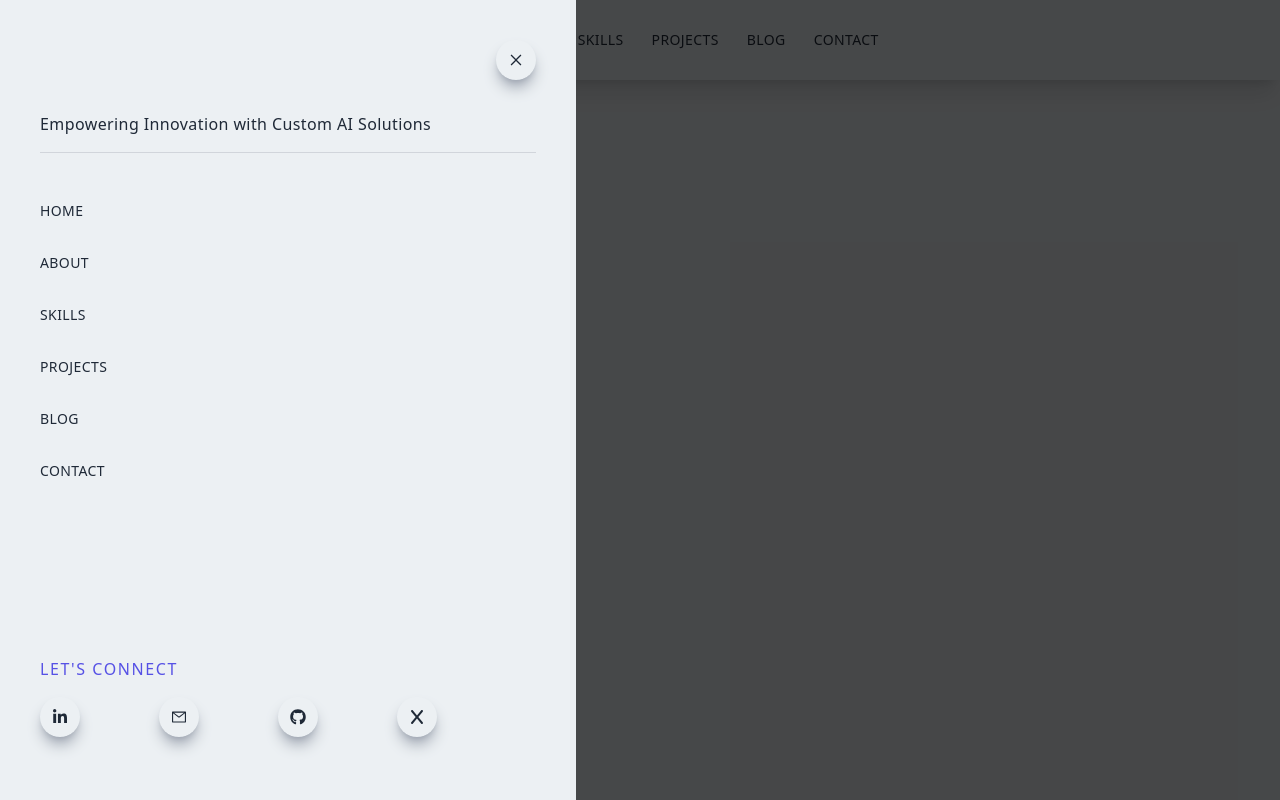
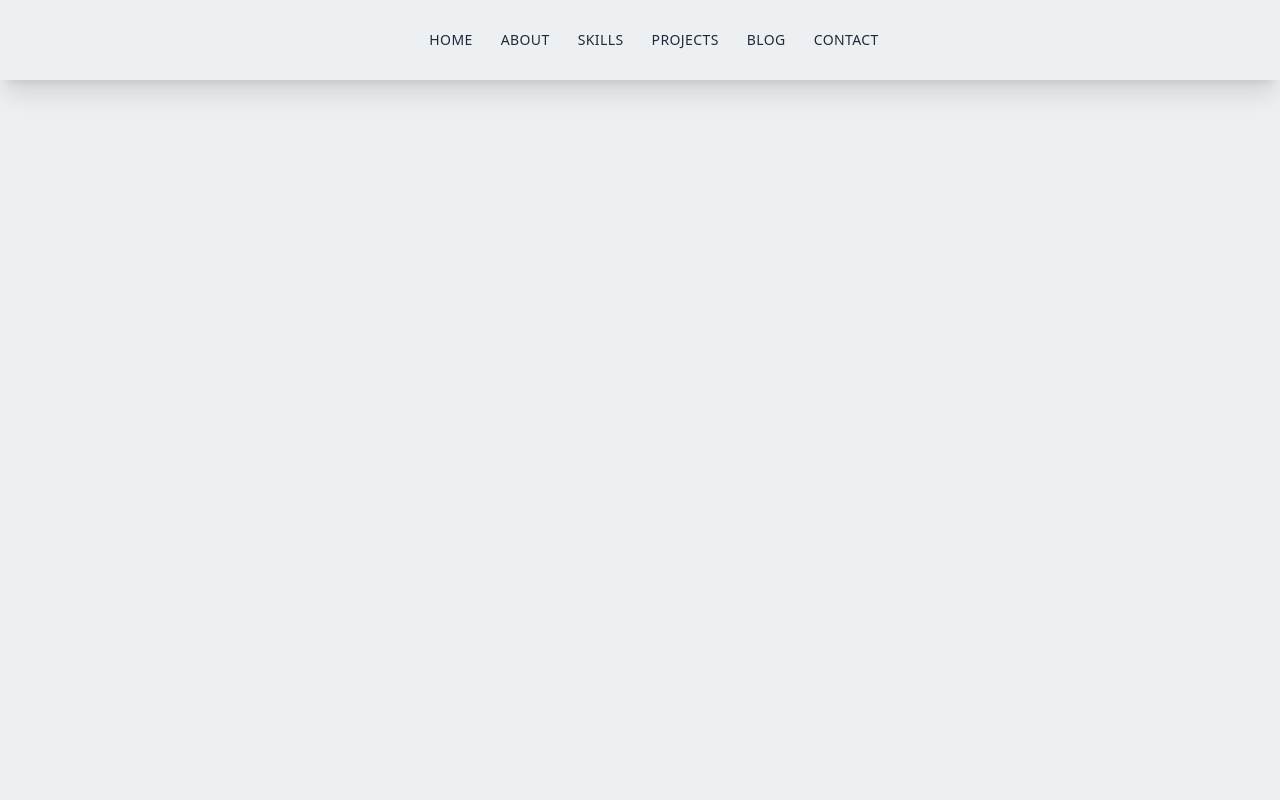
Before and after one commit to Mohammad-Rakibuzzaman/portfolio0.1-next, a Next.js app: page / in a window 1280 px wide. Built offline with nearby package versions, Linux system fonts and the light colour scheme.

Commit message:
aioutlinemenu will now appear on right side

```diff
--- a/components/Navbar.jsx
+++ b/components/Navbar.jsx
@@ -1,34 +1,160 @@
-"use client";
-import React, { useState } from 'react'; // Import useState
+// "use client";
+// import React, { useState } from 'react'; // Import useState
 
 
-import Image from 'next/image'
+// import Image from 'next/image'
 
-import logo from '../public/assets/navLogo.png'
-import Link from 'next/link'
-import { AiOutlineClose, AiOutlineMail, AiOutlineMenu } from 'react-icons/ai'
-import { FaGithub, FaLinkedin, FaLinkedinIn } from 'react-icons/fa'
-import { BsPersonLinesFill } from 'react-icons/bs'
-import { FaX } from 'react-icons/fa6'
+// import logo from '../public/assets/navLogo.png'
+// import Link from 'next/link'
+// import { AiOutlineClose, AiOutlineMail, AiOutlineMenu } from 'react-icons/ai'
+// import { FaGithub, FaLinkedin, FaLinkedinIn } from 'react-icons/fa'
+// import { BsPersonLinesFill } from 'react-icons/bs'
+// import { FaX } from 'react-icons/fa6'
 
 
 
 
+// const Navbar = () => {
+//     const [nav, setNav] = useState(false)
+
+//     const handleNav = () => {
+//       setNav(!nav);
+//     }
+
+//   return (
+
+//     <div className='fixed w-full h-20 shadow-xl z-[100]'>
+//       <div className='flex justify-center items-center w-full h-full px-2 2xl:px-16'>
+//         {/* <Image src={logo} alt="/" width='50' height='10' /> */}
+
+
+//         <div>
+//           <ul className='hidden md:flex'>
+//             <Link href='/'>
+//               <li className='ml-7 text-sm uppercase hover:border-b'>Home</li>
+//             </Link>
+//             <Link href='/'>
+//               <li className='ml-7 text-sm uppercase hover:border-b'>About</li>
+//             </Link>
+//             <Link href='/'>
+//               <li className='ml-7 text-sm uppercase hover:border-b'>Skills</li>
+//             </Link>
+//             <Link href='/'>
+//               <li className='ml-7 text-sm uppercase hover:border-b'>Projects</li>
+//             </Link>
+//             <Link href='/'>
+//               <li className='ml-7 text-sm uppercase hover:border-b'>Blog</li>
+//             </Link>
+//             <Link href='/'>
+//               <li className='ml-7 text-sm uppercase hover:border-b'>Contact</li>
+//             </Link>
+//           </ul>
+
+//           <div onClick={handleNav} className='md:hidden'>
+//             <AiOutlineMenu size={25} />
+//           </div>
+
+
+//         </div>
+//       </div>
+
+//       <div className={!nav ? 'md:hidden fixed left-0 top-0 w-full h-screen bg-black/70' : ''}>
+//         <div className={!nav ? 'fixed left-0 top-0 w-[75%] sm:w-[65%] md:w-[45%] h-screen bg-[#ecf0f3] p-10 ease-in duration-500' : 'fixed left-[-100%] p-10 ease-in duration-500'}>
+
+//           <div className='flex w-full items-end justify-end'>
+//             <div onClick={handleNav} className='rounded-full shadow-lg shadow-gray-400 p-3 cursor-pointer'>
+//               <AiOutlineClose />
+//             </div>
+//           </div>
+
+//           <div className='border-b border-gray-300 my-4'>
+//               <p className='w-[85%] md:w-[90%] py-4'>Empowering Innovation with Custom AI Solutions</p>
+//           </div>
+
+//           <div className='py-4 flex flex-col'>
+//             <ul className='uppercase'>
+//               <Link href='/'>
+//                 <li className='py-4 text-sm'>Home</li>
+//               </Link>
+//               <Link href='/'>
+//                 <li className='py-4 text-sm'>About</li>
+//               </Link>
+//               <Link href='/'>
+//                 <li className='py-4 text-sm'>Skills</li>
+//               </Link>
+//               <Link href='/'>
+//                 <li className='py-4 text-sm'>Projects</li>
+//               </Link>
+//               <Link href='/'>
+//                 <li className='py-4 text-sm'>Blog</li>
+//               </Link>
+//               <Link href='/'>
+//                 <li className='py-4 text-sm'>Contact</li>
+//               </Link>
+//             </ul>
+
+//             <div className='pt-40'>
+
+//               <p className='uppercase tracking-widest text-[#5651e5]'>Let's Connect</p>
+
+//               <div className='flex items-center justify-between my-4 w-full sm:w-[80%]'>
+
+//                 <div className='rounded-full shadow-lg shadow-gray-400 p-3 cursor-pointer hover:scale-105 ease-in duration-300'>
+//                   <FaLinkedinIn />
+//                 </div>
+
+//                 <div className='rounded-full shadow-lg shadow-gray-400 p-3 cursor-pointer hover:scale-105 ease-in duration-300'>
+//                   <AiOutlineMail />
+//                 </div>
+
+//                 <div className='rounded-full shadow-lg shadow-gray-400 p-3 cursor-pointer hover:scale-105 ease-in duration-300'>
+//                   <FaGithub />
+//                 </div>
+
+//                 <div className='rounded-full shadow-lg shadow-gray-400 p-3 cursor-pointer hover:scale-105 ease-in duration-300'>
+//                   <FaX />
+//                 </div>
+
+//               </div>
+
+
+//             </div>
+
+
+
+//           </div>
+
+
+
+//         </div>
+//       </div>
+
+
+
+//     </div>
+//   )
+// }
+
+
+// export default Navbar
+
+"use client";
+import React, { useState } from 'react'; // Import useState
+import Link from 'next/link';
+import { AiOutlineClose, AiOutlineMenu } from 'react-icons/ai';
+
 const Navbar = () => {
-    const [nav, setNav] = useState(false)
+    const [nav, setNav] = useState(false);
 
     const handleNav = () => {
       setNav(!nav);
     }
 
     return (
-
         <div className='fixed w-full h-20 shadow-xl z-[100]'>
+            {/* Main container */}
             <div className='flex justify-center items-center w-full h-full px-2 2xl:px-16'>
-        {/* <Image src={logo} alt="/" width='50' height='10' /> */}
-
-
-        <div>
+                {/* Menu items for large screens */}
                 <ul className='hidden md:flex'>
                     <Link href='/'>
                         <li className='ml-7 text-sm uppercase hover:border-b'>Home</li>
@@ -50,88 +176,49 @@ const Navbar = () => {
                     </Link>
                 </ul>
 
-          <div onClick={handleNav} className='md:hidden'>
-            <AiOutlineMenu size={25} />
-          </div>
+                {/* Hamburger menu icon for mobile */}
+                <div className='md:hidden absolute right-4 cursor-pointer'>
+                    <AiOutlineMenu size={25} onClick={handleNav} />
                 </div>
             </div>
 
-      <div className={!nav ? 'fixed left-0 top-0 w-full h-screen bg-black/70' : ''}>
+            {/* Mobile menu (only visible when nav is toggled) */}
+            <div className={!nav ? 'md:hidden fixed left-0 top-0 w-full h-screen bg-black/70' : ''}>
                 <div className={!nav ? 'fixed left-0 top-0 w-[75%] sm:w-[65%] md:w-[45%] h-screen bg-[#ecf0f3] p-10 ease-in duration-500' : 'fixed left-[-100%] p-10 ease-in duration-500'}>
-
+                    {/* Close icon */}
                     <div className='flex w-full items-end justify-end'>
                         <div onClick={handleNav} className='rounded-full shadow-lg shadow-gray-400 p-3 cursor-pointer'>
                             <AiOutlineClose />
                         </div>
                     </div>
 
-          <div className='border-b border-gray-300 my-4'>
-              <p className='w-[85%] md:w-[90%] py-4'>Empowering Innovation with Custom AI Solutions</p>
-          </div>
-
+                    {/* Menu items for mobile */}
                     <div className='py-4 flex flex-col'>
                         <ul className='uppercase'>
                             <Link href='/'>
-                <li className='py-4 text-sm'>Home</li>
+                                <li onClick={handleNav} className='py-4 text-sm'>Home</li>
                             </Link>
                             <Link href='/'>
-                <li className='py-4 text-sm'>About</li>
+                                <li onClick={handleNav} className='py-4 text-sm'>About</li>
                             </Link>
                             <Link href='/'>
-                <li className='py-4 text-sm'>Skills</li>
+                                <li onClick={handleNav} className='py-4 text-sm'>Skills</li>
                             </Link>
                             <Link href='/'>
-                <li className='py-4 text-sm'>Projects</li>
+                                <li onClick={handleNav} className='py-4 text-sm'>Projects</li>
                             </Link>
                             <Link href='/'>
-                <li className='py-4 text-sm'>Blog</li>
+                                <li onClick={handleNav} className='py-4 text-sm'>Blog</li>
                             </Link>
                             <Link href='/'>
-                <li className='py-4 text-sm'>Contact</li>
+                                <li onClick={handleNav} className='py-4 text-sm'>Contact</li>
                             </Link>
                         </ul>
-
-            <div className='pt-40'>
-
-              <p className='uppercase tracking-widest text-[#5651e5]'>Let's Connect</p>
-
-              <div className='flex items-center justify-between my-4 w-full sm:w-[80%]'>
-
-                <div className='rounded-full shadow-lg shadow-gray-400 p-3 cursor-pointer hover:scale-105 ease-in duration-300'>
-                  <FaLinkedinIn />
-                </div>
-
-                <div className='rounded-full shadow-lg shadow-gray-400 p-3 cursor-pointer hover:scale-105 ease-in duration-300'>
-                  <AiOutlineMail />
-                </div>
-
-                <div className='rounded-full shadow-lg shadow-gray-400 p-3 cursor-pointer hover:scale-105 ease-in duration-300'>
-                  <FaGithub />
-                </div>
-
-                <div className='rounded-full shadow-lg shadow-gray-400 p-3 cursor-pointer hover:scale-105 ease-in duration-300'>
-                  <FaX />
-                </div>
-
-              </div>
-
-
-            </div>
-
-
-
-          </div>
-
-
-
                     </div>
                 </div>
+            </div>
+        </div>
+    );
+};
 
-
-
-    </div>
-  )
-}
-
-
-export default Navbar
+export default Navbar;
```
Lines whose indentation alone changed are shown as unchanged.
